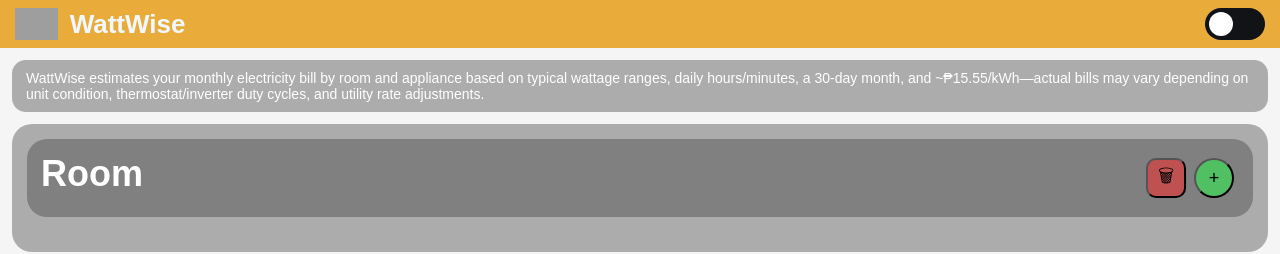
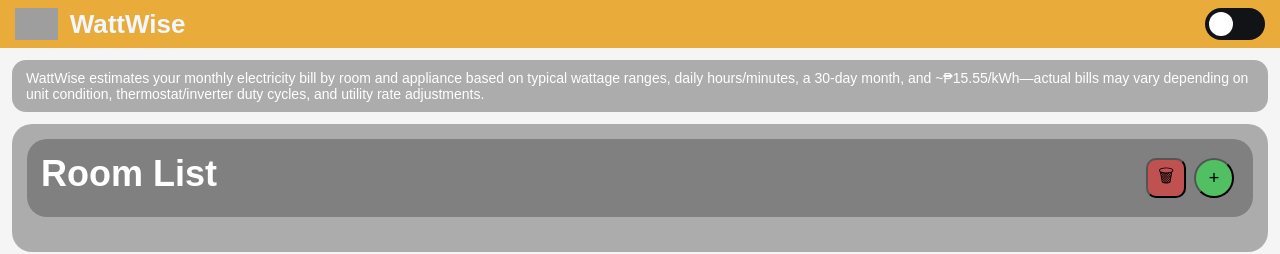
Before and after one commit to AngelGabreel/WattWise, a plain HTML site: page index.html in a window 1280 px wide. Shown: the top 254 px of the page. Drawn offline with nearby package versions, Linux system fonts and the light colour scheme; grey boxes are pictures that could not be loaded.

Commit message:
changed h2 rooms to Room List in index.html

```diff
--- a/index.html
+++ b/index.html
@@ -31,7 +31,7 @@
         <div id="roomInput">
             <div id="roomControl">
                 <div id="roomTextContainer">
-                    <h2> Room </h2>
+                    <h2> Room List </h2>
                 </div>
                 <div id="buttonContainer">
                     <button class="removeButton clearAllButton" id="clearAllRooms" title="Remove all rooms">🗑</button>
```
